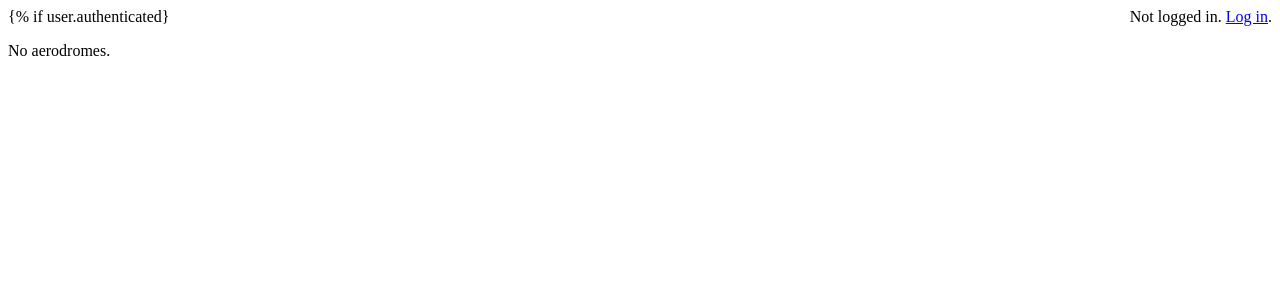
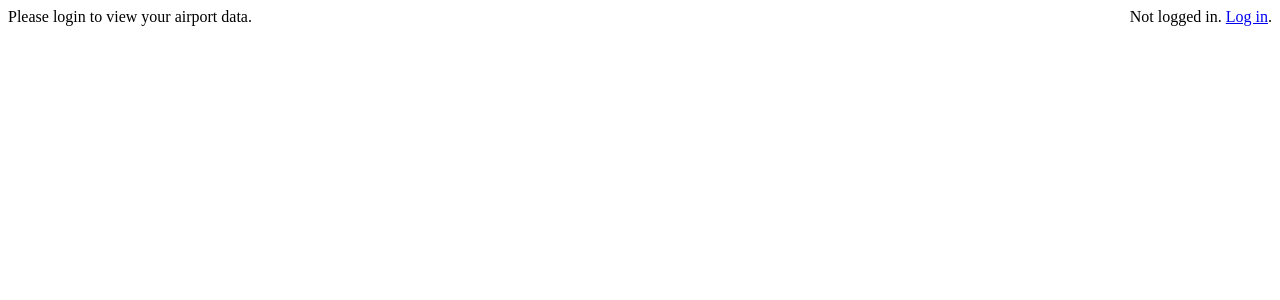
Before and after one commit to LHoBiz/ols_engine, a Django app: page /ols_engine/ in a window 1280 px wide. Shown: the top 300 px of the page. Run offline with Django 4.2, Linux system fonts and the light colour scheme; data that the repository does not hold is empty.

Commit message:
fixed check if user is authenticated and added 'unauthorised' message

```diff
--- a/lhobiz/ols_engine/templates/ols_engine/index.html
+++ b/lhobiz/ols_engine/templates/ols_engine/index.html
@@ -7,7 +7,7 @@
         Not logged in. <a href="{% url 'ols_engine:login' %}?next=/">Log in</a>.
     {% endif %}
     </span>
-{% if user.authenticated}
+{% if user.is_authenticated %}
 {% if aerodrome_list %}
     <ul>
     {% for aerodrome in aerodrome_list %}
@@ -17,3 +17,7 @@
 {% else %}
     <p>No aerodromes.</p>
 {% endif %}
+
+{% else %}
+Please login to view your airport data.
+{% endif %}
```
